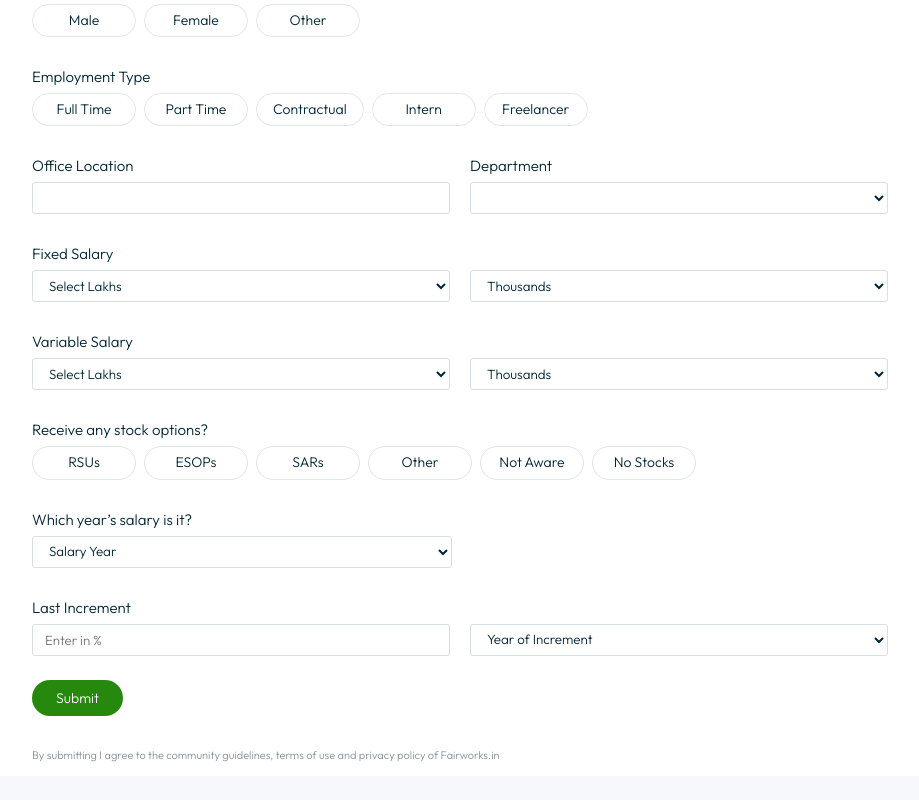
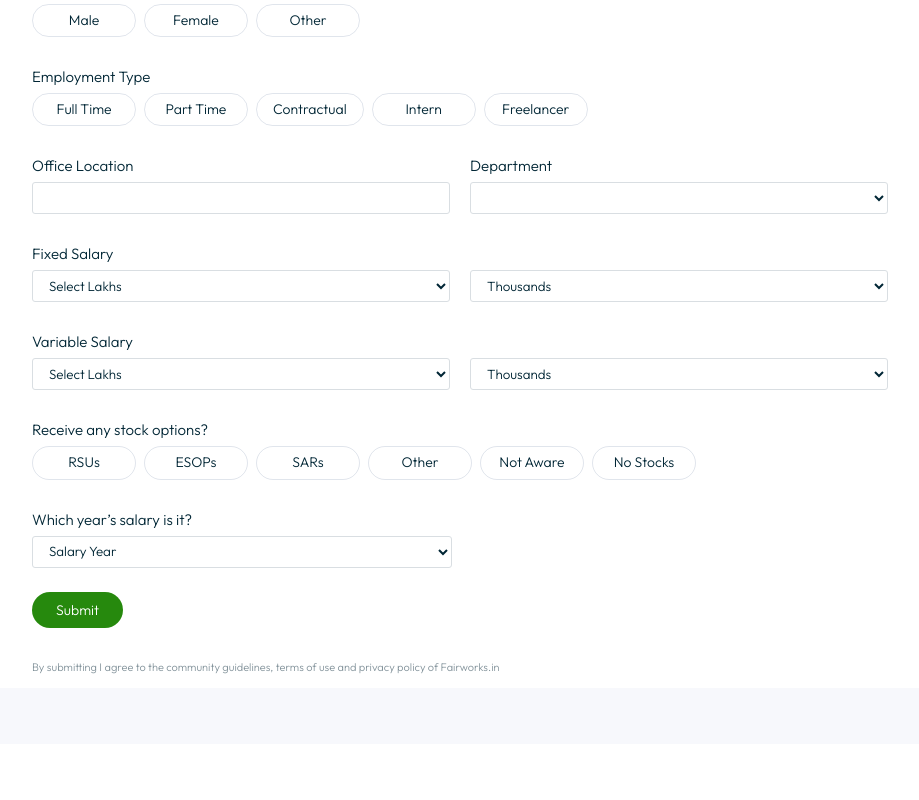
Before and after one commit to fairworks-tech/fairworks-app, an Angular app: page /share-salary in a window 1280 px wide. Shown: the part 420-1220 px from the top of the page, without its empty margins (180-1099 px from the left). After the commit the page ends 1164 px from the top, so only its background shows below. Built offline with nearby package versions, Linux system fonts and the light colour scheme.

Commit message:
chore: optimised form fields

```diff
--- a/src/app/pages/share-salary/share-salary.component.html
+++ b/src/app/pages/share-salary/share-salary.component.html
@@ -12,7 +12,7 @@
             <div class="fw-form-el-wrap-vertical">
               <label for="company">Company</label>
               <div class="fw-form-el">
-                <fw-combobox formControlName="company" [dataOptions]="companyListAuto" [dataKey]="'companyName'">
+                <fw-combobox formControlName="company" [dataOptions]="companySuggestions" [dataKey]="'companyName'">
                 </fw-combobox>
               </div>
               @if (isFormValueInvalid["company"]) {
@@ -371,28 +371,6 @@
                 </select>
               </div>
             </div>
-            <div class="fw-form-el-wrap-vertical">
-              <label>Last Increment</label>
-              <div class="fw-form-el-wrap">
-                <div class="fw-form-el">
-                  <input
-                    class="fw-form-input"
-                    id="lastIncrement"
-                    type="text"
-                    formControlName="lastIncrement"
-                    placeholder="Enter in %"
-                  />
-                </div>
-                <div class="fw-form-el">
-                  <select class="fw-form-select" formControlName="lastIncrementYear">
-                    <option value="" disabled selected>Year of Increment</option>
-                    @for (val of salaryYears; track val) {
-                      <option [value]="val">{{ val }}</option>
-                    }
-                  </select>
-                </div>
-              </div>
-            </div>
           </section>
         </form>
         <button class="fw-form-prime-btn" (click)="submit()">Submit</button>
--- a/src/app/pages/share-salary/share-salary.component.ts
+++ b/src/app/pages/share-salary/share-salary.component.ts
@@ -12,19 +12,17 @@ export class ShareSalaryComponent implements OnInit, OnDestroy {
   public salaryDetailing: FormGroup;
   public company: any;
   public jobTitle: any;
+  public totalExp: any;
+  public gender: any;
   public employmentType: any;
-  public totalExp: any;
+  public officeLocation: any;
+  public department: any;
   public fixedSalary: any;
   public variableSalary: any;
   public hasStocks: any;
   public salaryYear: any;
-  public lastIncrement: any;
-  public lastIncrementYear: any;
-  public gender: any;
-  public officeLocation: any;
-  public department: any;
 
-  public companyListAuto: any;
+  public companySuggestions: any;
   public yearsOfExp: any;
   public salaryValLakhs: any;
   public salaryValThousands: any;
@@ -42,7 +40,7 @@ export class ShareSalaryComponent implements OnInit, OnDestroy {
   };
 
   constructor(private fb: FormBuilder) {
-    this.companyListAuto = FW_COMPANIES;
+    this.companySuggestions = FW_COMPANIES;
   }
 
   ngOnInit(): void {
@@ -68,8 +66,6 @@ export class ShareSalaryComponent implements OnInit, OnDestroy {
       stockValThousands: [""],
       stockVestingPeriod: [""],
       salaryYear: ["", [Validators.required]],
-      lastIncrement: ["", [Validators.required]],
-      lastIncrementYear: ["", [Validators.required]],
     });
 
     this.salaryDetailing.controls["hasStocks"].valueChanges.subscribe((x) => {
@@ -164,7 +160,7 @@ export class ShareSalaryComponent implements OnInit, OnDestroy {
     });
   }
 
-  processData(data: any) {
+  processFormData(data: any) {
     const { fixedSalaryLakhs, fixedSalaryThousands, variableSalaryLakhs, variableSalaryThousands, ...rest } = data;
     const finalData = {
       ...rest,
@@ -177,7 +173,7 @@ export class ShareSalaryComponent implements OnInit, OnDestroy {
   submit() {
     this.validateFormData();
     if (this.salaryDetailing.valid) {
-      this.processData(this.salaryDetailing.value);
+      this.processFormData(this.salaryDetailing.value);
     } else {
       console.error("Form values are invalid.");
     }
```
